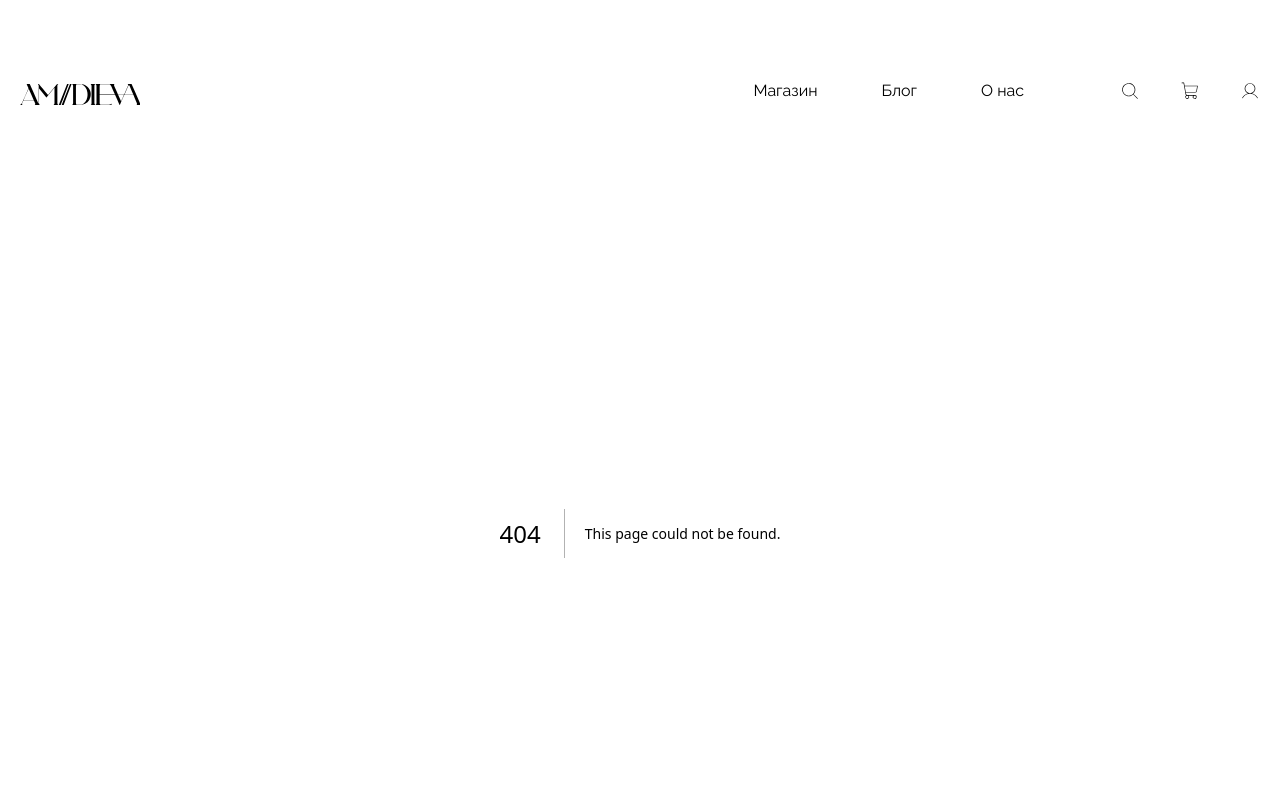
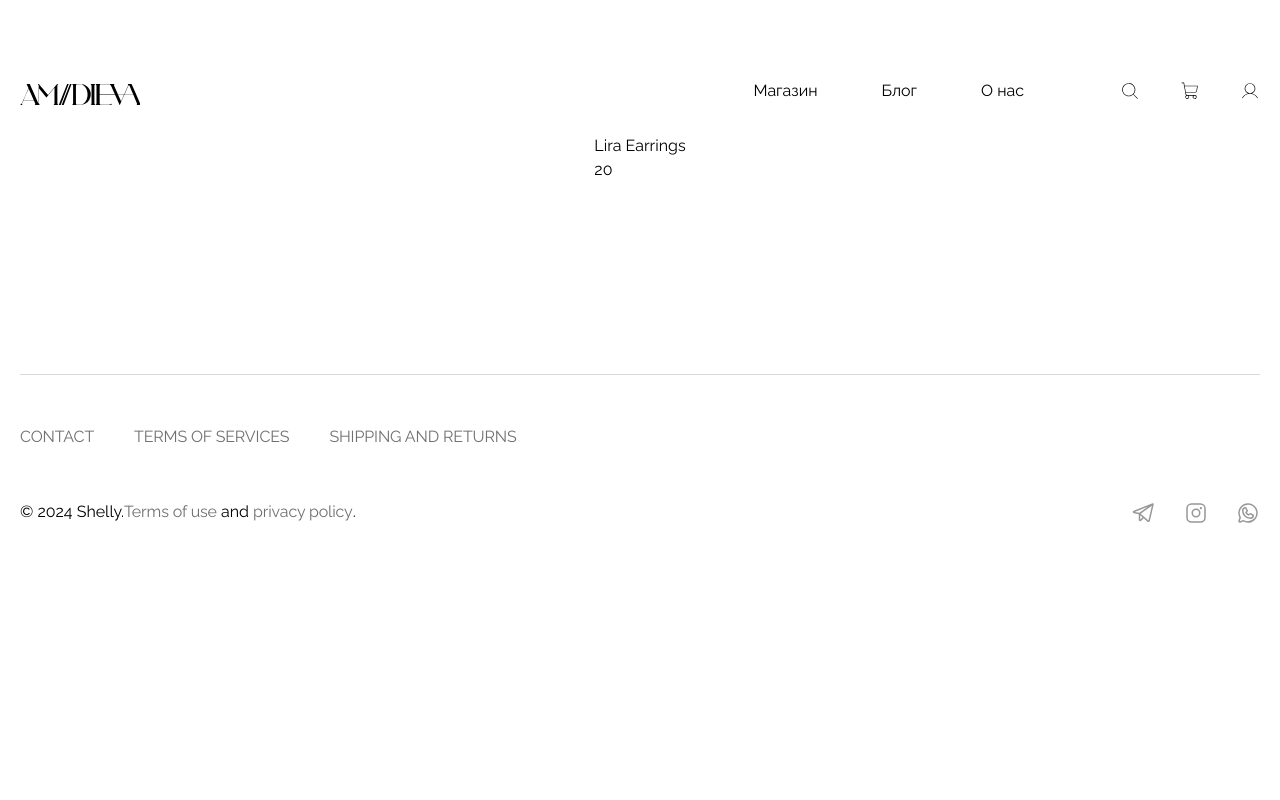
Before and after one commit to Aliskhan7/amidieva-project, a Next.js app: page /shop/1 in a window 1280 px wide. Before the commit this address had no page. Shown: the top 800 px of the page. Built offline with nearby package versions, Linux system fonts and the light colour scheme.

Commit message:
routing product

```diff
--- a/src/app/components/Card/Card.tsx
+++ b/src/app/components/ProductItem/ProductItem.tsx
@@ -1,10 +1,15 @@
 import React from "react";
+import { IProduct } from "@/app/types/types";
 import Image from "next/image";
-import { IProduct } from "@/app/types/types";
+import Link from "next/link";
 
-const Card = ({ product }: IProduct) => {
+interface ProductItemProps {
+  product: IProduct;
+}
+
+const ProductItem: React.FC<ProductItemProps> = ({ product }) => {
   return (
-    <div>
+    <Link href={`/shop/${product.id}`}>
       <Image
         src={product.url}
         className="rounded-xl overflow-hidden"
@@ -14,8 +19,8 @@ const Card = ({ product }: IProduct) => {
         <h3 className="text-2xl text-black mb-4">{product.title}</h3>
         <span className="text-2xl text-gold-400">$ {product.price}</span>
       </div>
-    </div>
+    </Link>
   );
 };
 
-export default Card;
+export default ProductItem;
--- a/src/app/components/Products/Products.tsx
+++ /dev/null
@@ -1,16 +0,0 @@
-import React from "react";
-import { dataProducts } from "@/app/components/Products/data";
-import Image from "next/image";
-import Card from "@/app/components/Card/Card";
-
-const Products = () => {
-  return (
-    <div className="grid grid-cols-1 md:grid-cols-3 gap-x-14 gap-y-20">
-      {dataProducts.map((product) => {
-        return <Card key={product.id} product={product} />;
-      })}
-    </div>
-  );
-};
-
-export default Products;
--- /dev/null
+++ b/src/app/components/ProductsList/ProductsList.tsx
@@ -0,0 +1,19 @@
+import React from "react";
+import ProductItem from "@/app/components/ProductItem/ProductItem";
+import { IProduct } from "@/app/types/types";
+
+interface ProductListProps {
+  product: IProduct[];
+}
+
+const ProductsList: React.FC<ProductListProps> = ({ product }) => {
+  return (
+    <div className="grid grid-cols-1 md:grid-cols-3 gap-x-14 gap-y-20">
+      {product?.map((product) => {
+        return <ProductItem key={product.id} product={product} />;
+      })}
+    </div>
+  );
+};
+
+export default ProductsList;
--- a/src/app/components/Products/data.js
+++ b/src/app/components/ProductsList/data.ts
@@ -1,8 +1,9 @@
 import product_1 from "../../../../public/assets/images/product_1.jpg";
 import product_2 from "../../../../public/assets/images/product_2.jpg";
 import product_3 from "../../../../public/assets/images/product_3.jpg";
+import { IProduct } from "@/app/types/types";
 
-export const dataProducts = [
+export const dataProducts: IProduct[] = [
   {
     id: 1,
     url: product_1,
--- a/src/app/page.tsx
+++ b/src/app/page.tsx
@@ -1,6 +1,7 @@
 import Main from "@/app/components/Main/Main";
-import Products from "@/app/components/Products/Products";
+import ProductsList from "@/app/components/ProductsList/ProductsList";
 import React from "react";
+import { dataProducts } from "@/app/components/ProductsList/data";
 
 export default function Home() {
   return (
@@ -8,7 +9,7 @@ export default function Home() {
       <Main />
       <section className="w-full mt-16">
         <h2 className="title-h1 mb-10">Новинки</h2>
-        <Products />
+        <ProductsList product={dataProducts} />
       </section>
     </main>
   );
--- /dev/null
+++ b/src/app/shop/[id]/page.tsx
@@ -0,0 +1,23 @@
+"use client";
+import { useRouter } from "next/router";
+import { dataProducts } from "@/app/components/ProductsList/data";
+import { IProduct } from "@/app/types/types";
+
+const ProductPage = () => {
+  const router = useRouter();
+  const { id } = router.query;
+  const product = dataProducts.find((p) => p.id === Number(id));
+
+  if (!product) {
+    return <p>Product not found</p>;
+  }
+
+  return (
+    <div>
+      <h1>{product.title}</h1>
+      <p>{product.price}</p>
+    </div>
+  );
+};
+
+export default ProductPage;
--- a/src/app/shop/page.tsx
+++ b/src/app/shop/page.tsx
@@ -1,6 +1,7 @@
 import React from "react";
 import Filter from "@/app/components/Filter/Filter";
-import Products from "@/app/components/Products/Products";
+import ProductsList from "@/app/components/ProductsList/ProductsList";
+import { dataProducts } from "@/app/components/ProductsList/data";
 
 export default function Shop() {
   return (
@@ -9,7 +10,7 @@ export default function Shop() {
       <div className="grid grid-cols-4 gap-x-8">
         <Filter />
         <div className="col-span-3">
-          <Products />
+          <ProductsList product={dataProducts} />
         </div>
       </div>
     </section>
--- a/src/app/types/types.ts
+++ b/src/app/types/types.ts
@@ -1,10 +1,8 @@
 import { StaticImageData } from "next/image";
 
 export interface IProduct {
-  product: {
-    id: number;
-    url: StaticImageData;
-    title: string;
-    price: number;
-  };
+  id: number;
+  url: StaticImageData;
+  title: string;
+  price: number;
 }
```
